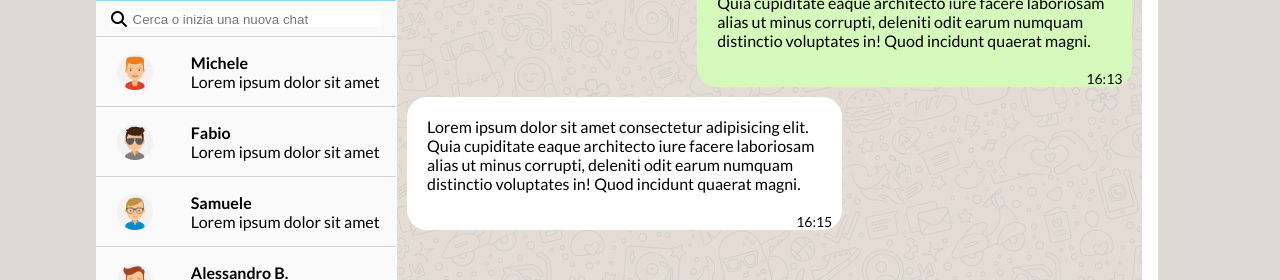
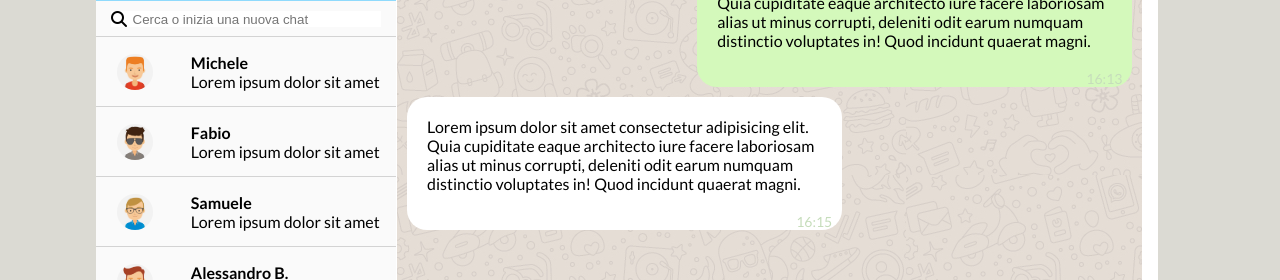
Before and after one commit to antoniozacca/html-css-boolzapp, a plain HTML site: page index.html in a window 1280 px wide. Shown: the part 166-446 px from the top of the page. Drawn offline with Linux system fonts and the light colour scheme.

Commit message:
color ,message span

```diff
--- a/css/style.css
+++ b/css/style.css
@@ -218,7 +218,9 @@ body{
     margin-left: 10px;
     margin-right: 10px;
 }
-
+.message span{
+    color: #C6DDBBff;;
+}
 /* fine content */
 
 /* inizio responsive */
```
